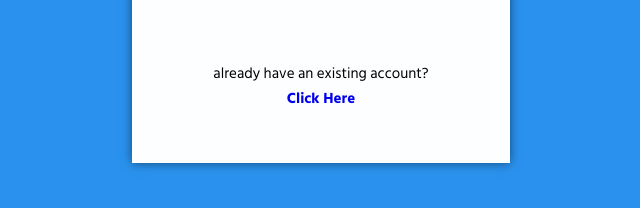
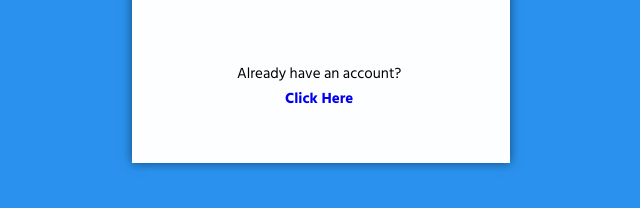
Before and after one commit to LarryTheFatCat/modern-login-design, a plain HTML site: page signup.html in a window 1280 px wide. Shown: the part 502-710 px from the top of the page, 319-959 px from the left. Drawn offline with Linux system fonts and the light colour scheme.

Commit message:
Lowered width, rewrote text more simple style

```diff
--- a/signup.html
+++ b/signup.html
@@ -75,7 +75,7 @@
                 </script>
                 <div class="existingAccount">
                     <p>
-                        already have an existing account? <a href="index.html" class="clickHere">Click Here</a>
+                        Already have an account? <a href="index.html" class="clickHere">Click Here</a>
                     </p>
                 </div>
             </div>
--- a/style.css
+++ b/style.css
@@ -201,8 +201,8 @@ a {
     text-align: center;
     position: relative;
     top: 4.7cm;
-    left: 2cm;
-    width: 6cm;
+    left: 2.3cm;
+    width: 5.3cm;
     font-size: 15px;
 }
 
```
Also changed, not shown: main-page.html (deleted).
